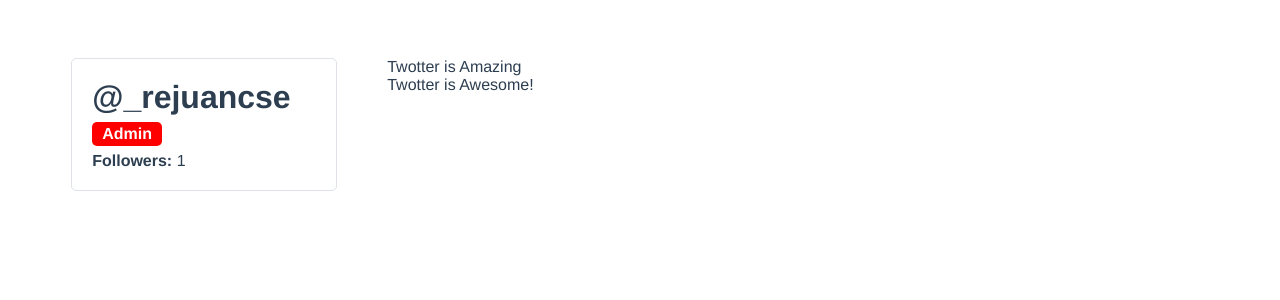
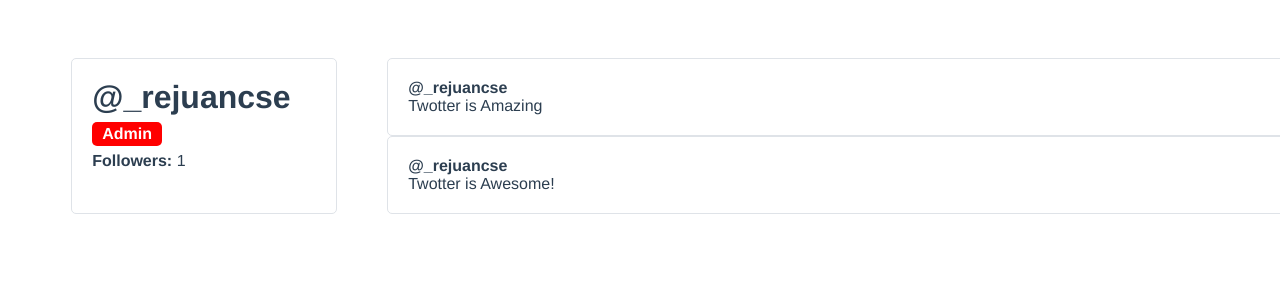
Before and after one commit to rejuancse/twitter-tweet, a Vue app: page / in a window 1280 px wide. Shown: the top 300 px of the page. Built offline with nearby package versions, Linux system fonts and the light colour scheme.

Commit message:
Twoot events  script add

```diff
--- /dev/null
+++ b/src/components/TwootItem.vue
@@ -0,0 +1,52 @@
+<template>
+    <div class="twoot-item" @click="favouriteTwoot(twoot.id)">
+        <div class="user-profile__twoot">
+            <div class="twoot-item__user">
+                @{{ username }}
+            </div>
+
+            <div class="twoot-item__content">
+                {{ twoot.content }}
+            </div>
+        </div>
+    </div>
+</template>
+
+<script>
+    export default {
+        name: 'TwootItem',
+        props: {
+            username: {
+                type: String,
+                required: true
+            },
+            twoot: {
+                type: Object,
+                required: true
+            }
+        },
+        methods: {
+            favouriteTwoot(id) {
+                this.$emit('favourite', id)
+            }
+        }
+    }
+</script>
+
+<style>
+    .twoot-item {
+        padding: 20px;
+        background-color: #ffffff;
+        border-radius: 5px;
+        border: 1px solid #DFE3E8;
+        box-sizing: border-box;
+        cursor: pointer;
+        transition: .3s;
+    }
+    .twoot-item:hover {
+        transform: scale(1.1, 1.1);
+    }
+    .twoot-item__user {
+        font-weight: bold;
+    }
+</style>
--- a/src/components/UserProfile.vue
+++ b/src/components/UserProfile.vue
@@ -11,18 +11,23 @@
         </div>
 
         <div class="user-profile__twoots-wrapper">
-            <div class="user-profile__twoot" v-bind:key="twoot.id" v-for="twoot in user.twoots">
-                {{ twoot.content }}
-            </div>
+            <TwootItem
+                v-for="twoot in user.twoots"
+                :key="twoot.id"
+                :username="user.username"
+                :twoot="twoot"
+                @favourite="toggleFavourite"
+            />
         </div>
-
-        <!-- <button @click="followUser">Follow</button> -->
     </div>
 </template>
 
 <script>
+    import TwootItem from "./TwootItem";
+
     export default {
         name: 'UserProfile',
+        components: { TwootItem },
         data() {
             return {
                 followers: 0,
@@ -58,6 +63,9 @@
         methods: {
             followUser() {
                 this.followers++
+            },
+            toggleFavourite(id) {
+                console.log('Favourite', id)
             }
         },
 
```
